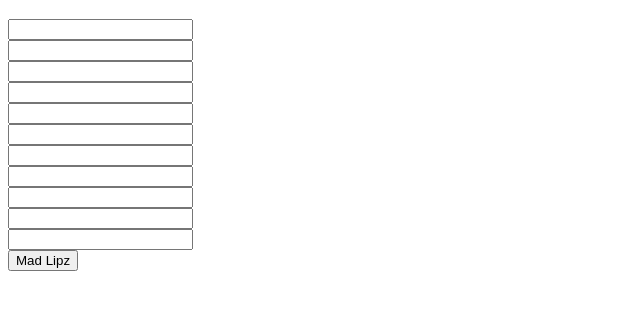
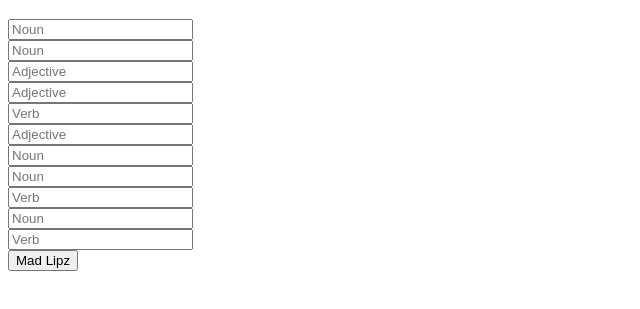
Before and after one commit to sorayabenson/mad-lib, a plain HTML site: page index.html in a window 1280 px wide. Shown: the part 61-370 px from the top of the page, without its empty margins (0-640 px from the left). Drawn offline with Linux system fonts and the light colour scheme.

Commit message:
added text input to madlib boxes

```diff
--- a/index.html
+++ b/index.html
@@ -12,27 +12,27 @@
 
 <body>
     <div id="inputWrapper">
-        <input id="nounInputOne">
+        <input placeholder="Noun" id="nounInputOne">
         <br>
-        <input id="nounInputTwo">
+        <input placeholder="Noun" id="nounInputTwo">
         <br>
-        <input id="adjectiveInputOne">
+        <input placeholder="Adjective" id="adjectiveInputOne">
         <br>
-        <input id="adjectiveInputTwo">
+        <input placeholder="Adjective" id="adjectiveInputTwo">
         <br>
-        <input id="verbInputOne">
+        <input placeholder="Verb" id="verbInputOne">
         <br>
-        <input id="adjectiveInputThree">
+        <input placeholder="Adjective" id="adjectiveInputThree">
         <br>
-        <input id="nounInputThree">
+        <input placeholder="Noun" id="nounInputThree">
         <br>
-        <input id="nounInputFour">
+        <input placeholder="Noun" id="nounInputFour">
         <br>
-        <input id="verbInputTwo">
+        <input placeholder="Verb" id="verbInputTwo">
         <br>
-        <input id="nounInputFive">
+        <input placeholder="Noun" id="nounInputFive">
         <br>
-        <input id="verbInputThree">
+        <input placeholder="Verb" id="verbInputThree">
         <br>
         <button id="MadLipz">Mad Lipz</button>
     </div>
```
